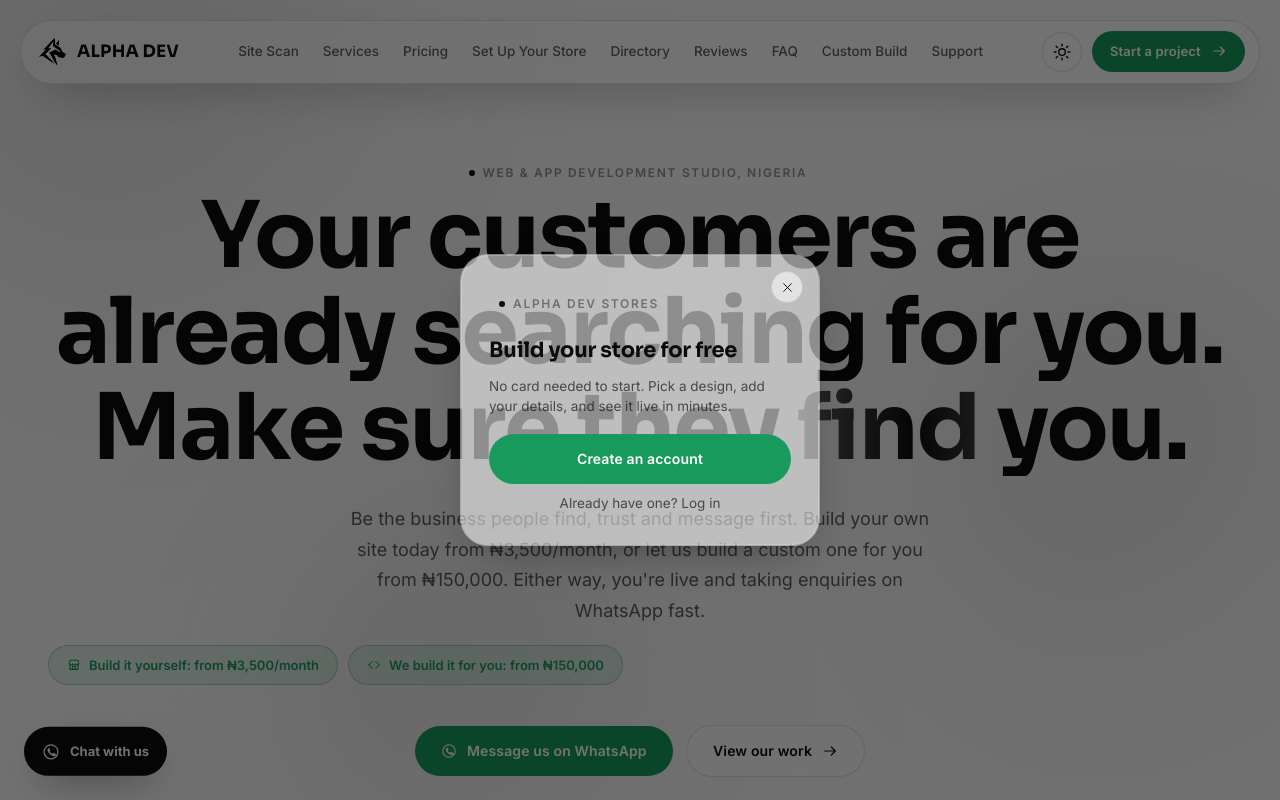
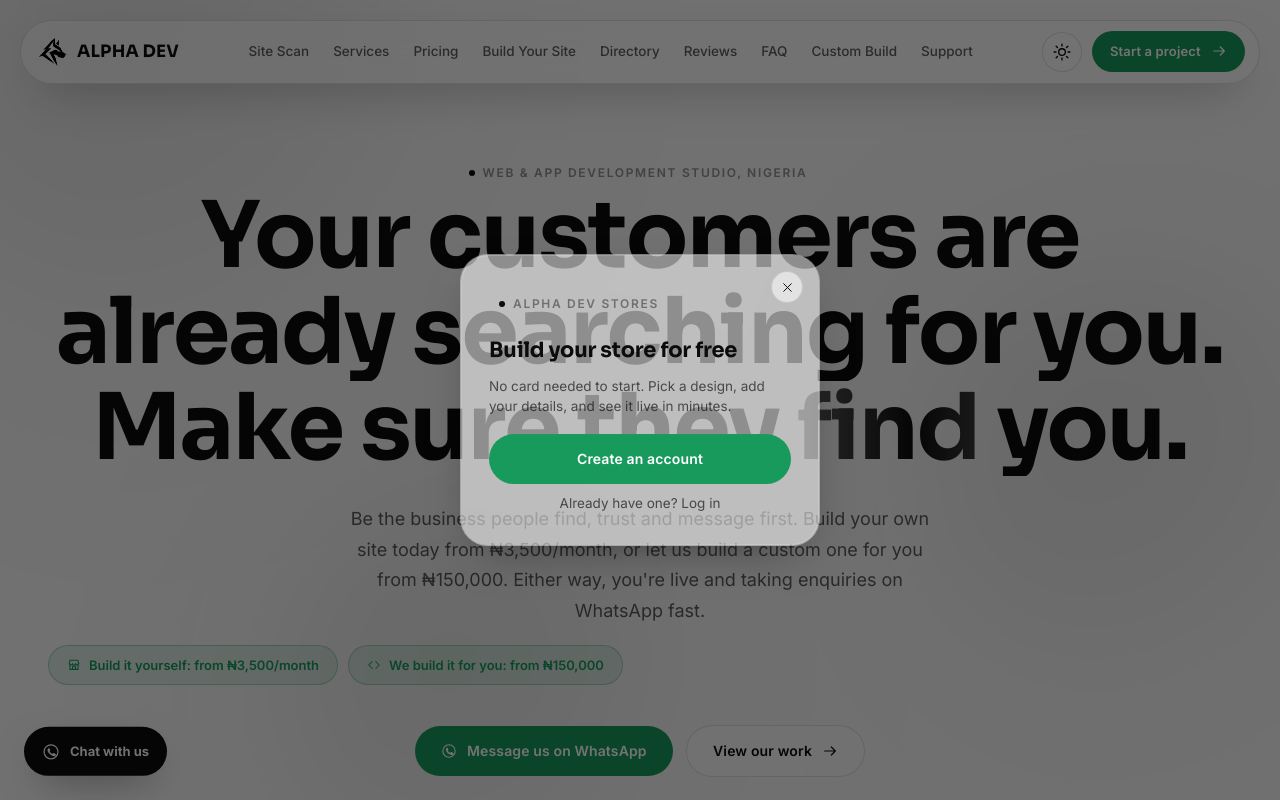
Before and after one commit to AlphaGL/Alphadevhq, a Django app: page / in a window 1280 px wide. Run offline with Django 5.2, Linux system fonts and the light colour scheme; data that the repository does not hold is empty.

Commit message:
Rename "Set Up Your Store" nav/CTA to generic "Build Your Site", link hero copy to the two paths Co-Authored-By: Claude Sonnet 5 <noreply@anthropic.com>

```diff
--- a/platform/templates/stores/agency_home.html
+++ b/platform/templates/stores/agency_home.html
@@ -168,7 +168,7 @@
       <a href="#check">Site Scan</a>
       <a href="#services">Services</a>
       <a href="{% url 'stores:pricing' %}">Pricing</a>
-      <a href="{% url 'stores:store_landing' %}">Set Up Your Store</a>
+      <a href="{% url 'stores:store_landing' %}">Build Your Site</a>
       <a href="{% url 'stores:explore' %}">Directory</a>
       <a href="#testimonials">Reviews</a>
       <a href="#faq">FAQ</a>
@@ -193,7 +193,7 @@
   <a href="#check">Site Scan</a>
   <a href="#services">Services</a>
   <a href="{% url 'stores:pricing' %}">Pricing</a>
-  <a href="{% url 'stores:store_landing' %}">Set Up Your Store</a>
+  <a href="{% url 'stores:store_landing' %}">Build Your Site</a>
   <a href="{% url 'stores:explore' %}">Directory</a>
   <a href="#testimonials">Reviews</a>
   <a href="#faq">FAQ</a>
@@ -215,7 +215,7 @@
         <span class="line"><span style="--i:1">already searching for you.</span></span>
         <span class="line"><span style="--i:2">Make sure they <em>find</em> you.</span></span>
       </h1>
-      <p class="hero-sub">Be the business people find, trust and message first. Build your own site today from &#8358;3,500/month, or let us build a custom one for you from &#8358;150,000. Either way, you're live and taking enquiries on WhatsApp fast.</p>
+      <p class="hero-sub">Be the business people find, trust and message first. <a href="{% url 'stores:store_landing' %}">Build your own site today</a> from &#8358;3,500/month, or <a href="{% url 'stores:pricing' %}">let us build a custom one for you</a> from &#8358;150,000. Either way, you're live and taking enquiries on WhatsApp fast.</p>
       <div class="hero-paths" data-reveal>
         <a href="{% url 'stores:store_landing' %}" class="hero-path-pill">
           <svg><use href="#icon-store"></use></svg>
--- a/platform/templates/stores/explore.html
+++ b/platform/templates/stores/explore.html
@@ -58,7 +58,7 @@
     <div class="platform-card glass" style="text-align:center;margin-top:40px">
       <h3 style="font-family:var(--font-display);font-size:19px;font-weight:650">No stores listed here yet</h3>
       <p class="platform-sub">We're onboarding our first stores now. Build yours and be one of the first shown here.</p>
-      <a href="{% url 'stores:store_landing' %}" class="btn btn-primary" style="margin-top:16px">Set up your store</a>
+      <a href="{% url 'stores:store_landing' %}" class="btn btn-primary" style="margin-top:16px">Build your site</a>
     </div>
   {% endif %}
 </div>
--- a/platform/templates/stores/pricing.html
+++ b/platform/templates/stores/pricing.html
@@ -107,7 +107,7 @@
       <a href="{% url 'stores:home' %}#check">Site Scan</a>
       <a href="{% url 'stores:home' %}#services">Services</a>
       <a href="{% url 'stores:pricing' %}" class="is-active">Pricing</a>
-      <a href="{% url 'stores:store_landing' %}">Set Up Your Store</a>
+      <a href="{% url 'stores:store_landing' %}">Build Your Site</a>
       <a href="{% url 'stores:explore' %}">Directory</a>
       <a href="{% url 'stores:home' %}#testimonials">Reviews</a>
       <a href="{% url 'stores:home' %}#faq">FAQ</a>
@@ -132,7 +132,7 @@
   <a href="{% url 'stores:home' %}#check">Site Scan</a>
   <a href="{% url 'stores:home' %}#services">Services</a>
   <a href="{% url 'stores:pricing' %}">Pricing</a>
-  <a href="{% url 'stores:store_landing' %}">Set Up Your Store</a>
+  <a href="{% url 'stores:store_landing' %}">Build Your Site</a>
   <a href="{% url 'stores:explore' %}">Directory</a>
   <a href="{% url 'stores:home' %}#testimonials">Reviews</a>
   <a href="{% url 'stores:home' %}#faq">FAQ</a>
```
Also changed, not shown: platform/static/css/style.css (+8 -0 lines).
